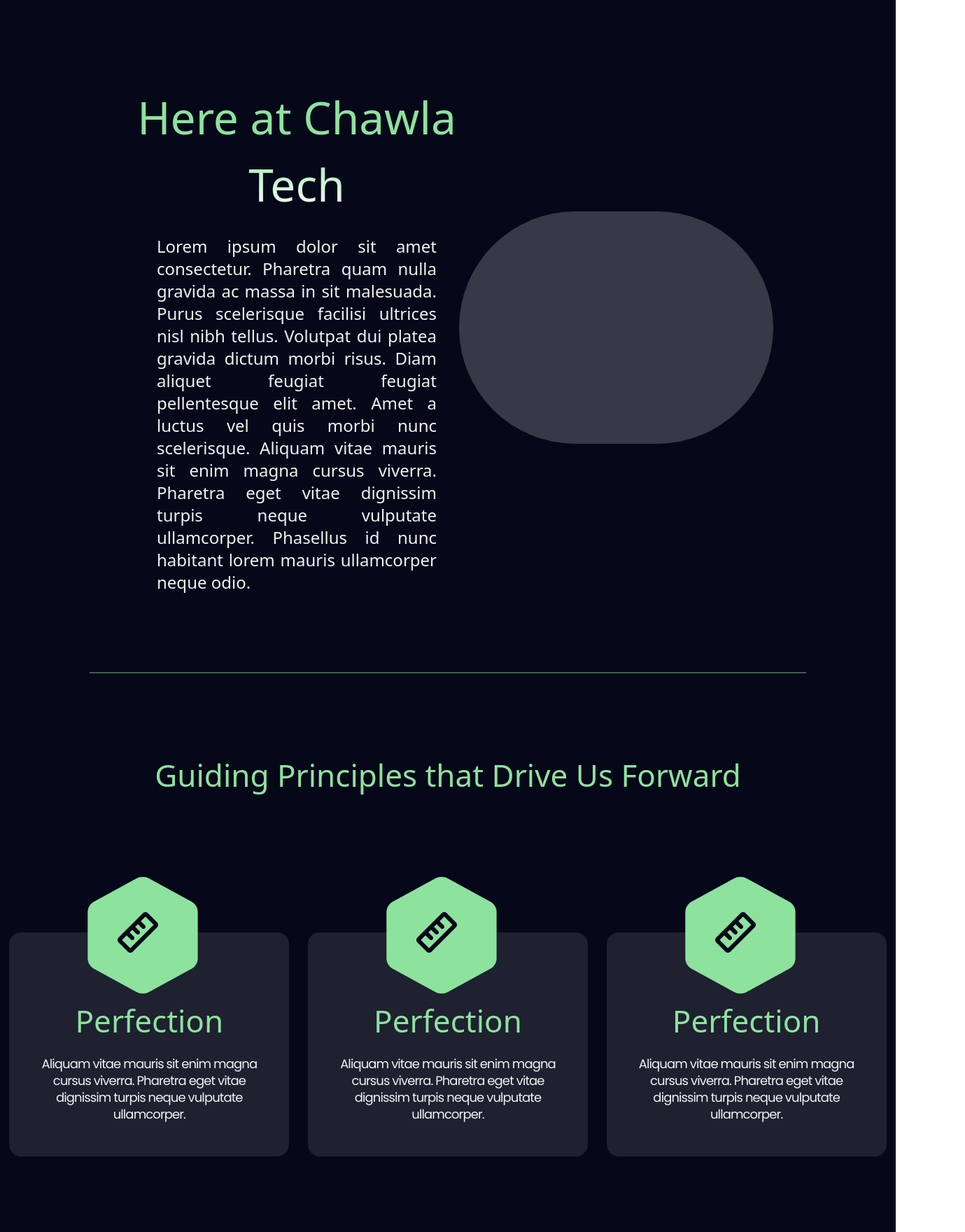
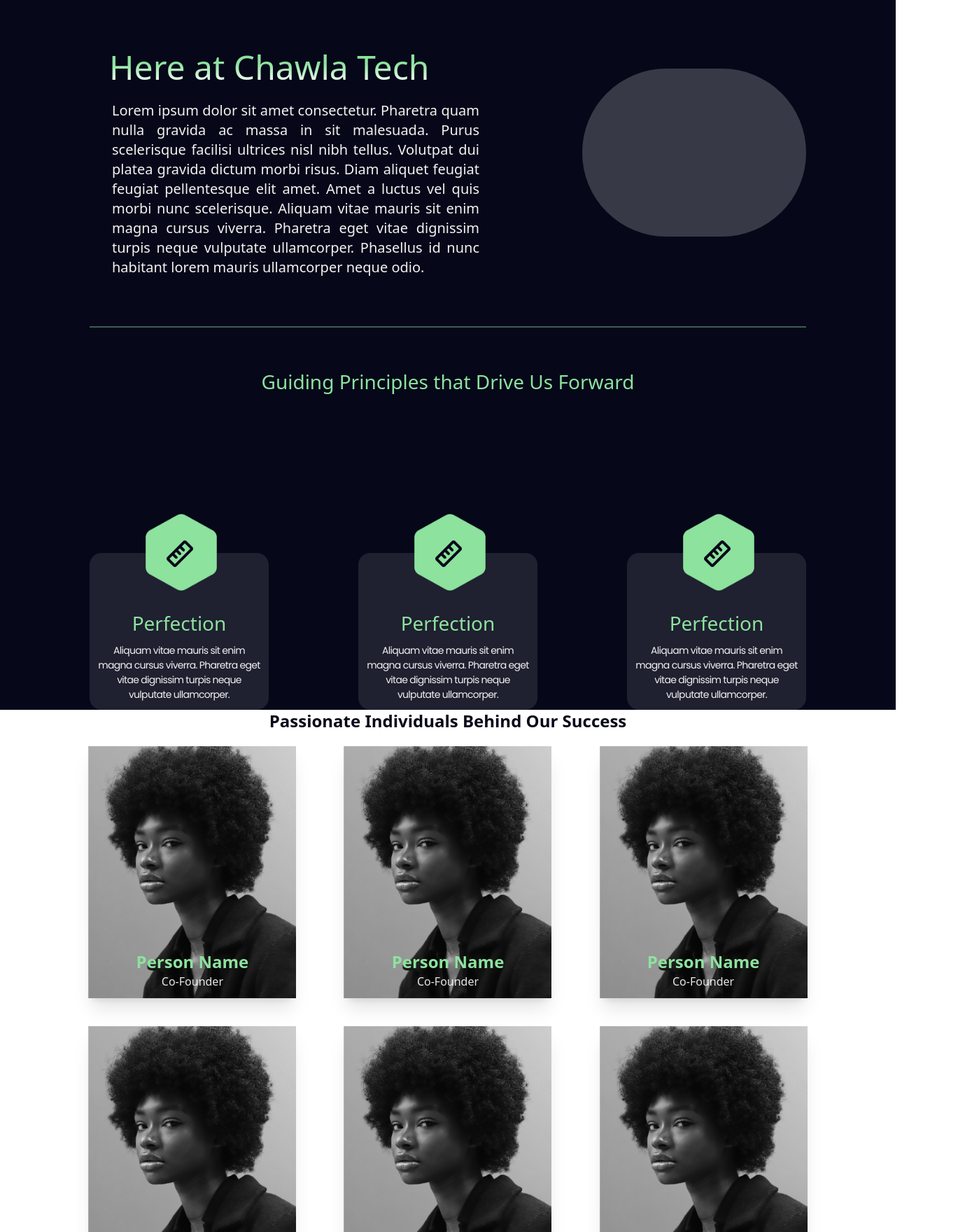
Before and after one commit to Dakshay505/portfolioChavlaTech, a React (Vite) app: page / in a window 1280 px wide. Shown: the part 120-1880 px from the top of the page at 70% size, 1379 px wide, since content can reach past the window. Built offline with nearby package versions, Linux system fonts and the light colour scheme.

Commit message:
about us page final

```diff
--- /dev/null
+++ b/src/components/Card.tsx
@@ -0,0 +1,15 @@
+import founder from '../assets/founder.png'
+
+const Card = () => {
+    return (
+        <div className="relative h-[360px] w-[297px] lg:w-[404px] lg:h-[490px] flex flex-col mt-5 items-center shadow-xl">
+            <img src={founder} className="grayscale hover:grayscale-0 object-scale-down transition duration-300 ease-in-out" alt="" />
+            <div className="absolute bottom-3 text-center">
+                <h1 className="font-black text-2xl lg:text-4xl text-[#8DE29E] m-0 p-0" id="person-name">Person Name</h1>
+                <h4 className="text-[#FFFFFFE5] text-[12px] md:text-[16px] m-0 p-0" id="position">Co-Founder</h4>
+            </div>
+        </div>
+    )
+}
+
+export default Card
--- a/src/screen/AboutUs.tsx
+++ b/src/screen/AboutUs.tsx
@@ -1,15 +1,17 @@
 import polyImg from '../assets/Polygon 2.png'
 import ruler from '../assets/Ruler.png'
+import Card from '../components/Card'
 const AboutUs = () => {
 
     return (
-        <div className="parent-div bg-[#060719] h-[4349px] w-full">
-            <div className="flex flex-col-reverse md:mx-16 lg:mx-48 items-center md:flex-row md:justify-between pt-28 md:pt-40 lg:pt-52">
+        <>
+            <div className="parent-div bg-[#060719] w-full">
+                <div className="flex flex-col-reverse sm:mx-0 md:mx-[10%] lg:mx-[10%] items-center sm:flex-row sm:justify-between pt-28 md:pt-40 lg:pt-52">
                     <div className="heading-and-content-div">
-                    <div className="heading-div bg-gradient-to-b from-[#8DE29E] from-40% to-[#FFFFFF] text-transparent bg-clip-text mt-8 text-[28px] text-center md:text-[42px] lg:text-[64px]">
+                        <div className="heading-div bg-gradient-to-b from-[#8DE29E] from-40% to-[#FFFFFF] text-transparent bg-clip-text mt-8 text-[28px] text-center md:ps-7 md:text-start md:text-5xl lg:text-6xl">
                             Here at Chawla Tech
                         </div>
-                    <div className="content-div lg:min-w-[400px] lg:max-w-[944px] md:max-w-[525px] text-[#F2F2F2] text-14px mt-6 mx-8 md:text-xl lg:text-2xl text-justify font-normal">
+                        <div className="content-div lg:min-w-[410px] lg:max-w-[944px] md:max-w-[525px] text-[#F2F2F2] text-14px mt-6 mx-8 md:text-xl lg:text-2xl text-justify font-normal">
                             Lorem ipsum dolor sit amet consectetur. Pharetra quam nulla gravida ac massa in sit malesuada. Purus scelerisque facilisi ultrices nisl nibh tellus. Volutpat dui platea gravida dictum morbi risus. Diam aliquet feugiat feugiat pellentesque elit amet. Amet a luctus vel quis morbi nunc scelerisque. Aliquam vitae mauris sit enim magna cursus viverra. Pharetra eget vitae dignissim turpis neque vulputate ullamcorper. Phasellus id nunc habitant lorem mauris ullamcorper neque odio.
                         </div>
                     </div>
@@ -21,8 +23,8 @@ const AboutUs = () => {
                 <div className="text-[20px] md:text-[28px] lg:text-[44px] text-[#8DE29E] text-center mx-5 mt-10 md:mt-14 lg:mt-28">
                     Guiding Principles that Drive Us Forward
                 </div>
-            <div className='mt-24 md:mt-32 lg:mt-48 flex flex-col md:flex-row md:justify-around items-center'>
-                <div className='w-60 h-52 md:w-64 md:h-56 lg:w-[400px] lg:h-[320px] p-[120px]-[32px]-[32px]-[32px] rounded-[17px] gap-[40px] bg-[#FFFFFF1A]'>
+                <div className='mx-16 md:mt-32 lg:mt-48 grid grid-flow-row sm:grid-cols-2 md:grid-cols-3 place-items-center'>
+                    <div className='w-60 h-52 mt-24 lg:mt-0 md:w-64 md:h-56 lg:w-[400px] lg:h-[320px] p-[120px]-[32px]-[32px]-[32px] rounded-[17px] gap-[40px] bg-[#FFFFFF1A]'>
                         <div className='image-div relative left-[73px] -top-[50px] md:left-[80px] md:-top-14 lg:left-28 lg:-top-20'>
                             <img className='absolute w-[95px] h-[101px] md:w-[102px] md:h-[110px] lg:w-[158px] lg:h-[168px]' src={polyImg} alt="" />
                             <img className='absolute w-[38.5px] h-[38.5px] top-8 left-6 md:w-[42px] md:h-[42px] md:top-9 md:left-7 lg:w-[64px] lg:h-[64px] lg:top-12 lg:left-10' src={ruler} alt="" />
@@ -34,7 +36,7 @@ const AboutUs = () => {
                             Aliquam vitae mauris sit enim magna cursus viverra. Pharetra eget vitae dignissim turpis neque vulputate ullamcorper.
                         </div>
                     </div>
-                <div className='w-60 h-52 md:w-64 md:h-56 lg:w-[400px] lg:h-[320px] p-[120px]-[32px]-[32px]-[32px] rounded-[17px] gap-[40px] bg-[#FFFFFF1A]'>
+                    <div className='w-60 h-52 mt-24 lg:mt-0 md:w-64 md:h-56 lg:w-[400px] lg:h-[320px] p-[120px]-[32px]-[32px]-[32px] rounded-[17px] gap-[40px] bg-[#FFFFFF1A]'>
                         <div className='image-div relative left-[73px] -top-[50px] md:left-[80px] md:-top-14 lg:left-28 lg:-top-20'>
                             <img className='absolute w-[95px] h-[101px] md:w-[102px] md:h-[110px] lg:w-[158px] lg:h-[168px]' src={polyImg} alt="" />
                             <img className='absolute w-[38.5px] h-[38.5px] top-8 left-6 md:w-[42px] md:h-[42px] md:top-9 md:left-7 lg:w-[64px] lg:h-[64px] lg:top-12 lg:left-10' src={ruler} alt="" />
@@ -46,7 +48,7 @@ const AboutUs = () => {
                             Aliquam vitae mauris sit enim magna cursus viverra. Pharetra eget vitae dignissim turpis neque vulputate ullamcorper.
                         </div>
                     </div>
-                <div className='w-60 h-52 md:w-64 md:h-56 lg:w-[400px] lg:h-[320px] p-[120px]-[32px]-[32px]-[32px] rounded-[17px] gap-[40px] bg-[#FFFFFF1A]'>
+                    <div className='w-60 h-52 mt-24 lg:mt-0 md:w-64 md:h-56 lg:w-[400px] lg:h-[320px] p-[120px]-[32px]-[32px]-[32px] rounded-[17px] gap-[40px] bg-[#FFFFFF1A]'>
                         <div className='image-div relative left-[73px] -top-[50px] md:left-[80px] md:-top-14 lg:left-28 lg:-top-20'>
                             <img className='absolute w-[95px] h-[101px] md:w-[102px] md:h-[110px] lg:w-[158px] lg:h-[168px]' src={polyImg} alt="" />
                             <img className='absolute w-[38.5px] h-[38.5px] top-8 left-6 md:w-[42px] md:h-[42px] md:top-9 md:left-7 lg:w-[64px] lg:h-[64px] lg:top-12 lg:left-10' src={ruler} alt="" />
@@ -58,8 +60,31 @@ const AboutUs = () => {
                             Aliquam vitae mauris sit enim magna cursus viverra. Pharetra eget vitae dignissim turpis neque vulputate ullamcorper.
                         </div>
                     </div>
+
                 </div>
             </div>
+
+            {/* CARD IMAGE */}
+            <div className="md:mx-[8%] lg:mx-0 xl:mx-[6%] lg:mt-28">
+                <div className="lg:mb-14">
+                    <h1 className="font-black text-2xl lg:text-4xl text-[#060719] text-center">
+                        Passionate Individuals Behind Our Success
+                    </h1>
+                </div>
+                <div className="grid grid-flow-row place-items-center sm:grid-cols-2 md:grid-cols-3 gap-5 lg:my-16">
+                    <Card />
+                    <Card />
+                    <Card />
+                    <Card />
+                    <Card />
+                    <Card />
+                    <Card />
+                    <Card />
+                    <Card />
+                </div>
+            </div>
+        </>
+
     )
 }
 
--- a/tailwind.config.js
+++ b/tailwind.config.js
@@ -7,8 +7,20 @@ export default {
   theme: {
     extend: {
       screens: {
-        'lg':'1023px',
-        'md': '360px'
+        'sm': '640px',
+        // => @media (min-width: 640px) { ... }
+
+        'md': '1050px',
+        // => @media (min-width: 768px) { ... }
+
+        'lg': '1524px',
+        // => @media (min-width: 1024px) { ... }
+
+        'xl': '1980px',
+        // => @media (min-width: 1280px) { ... }
+
+        '2xl': '2136px',
+        // => @media (min-width: 1536px) { ... }
       }
     },
   },
```
Also changed, not shown: src/assets/founder.png (added). Lines whose indentation alone changed are shown as unchanged.
